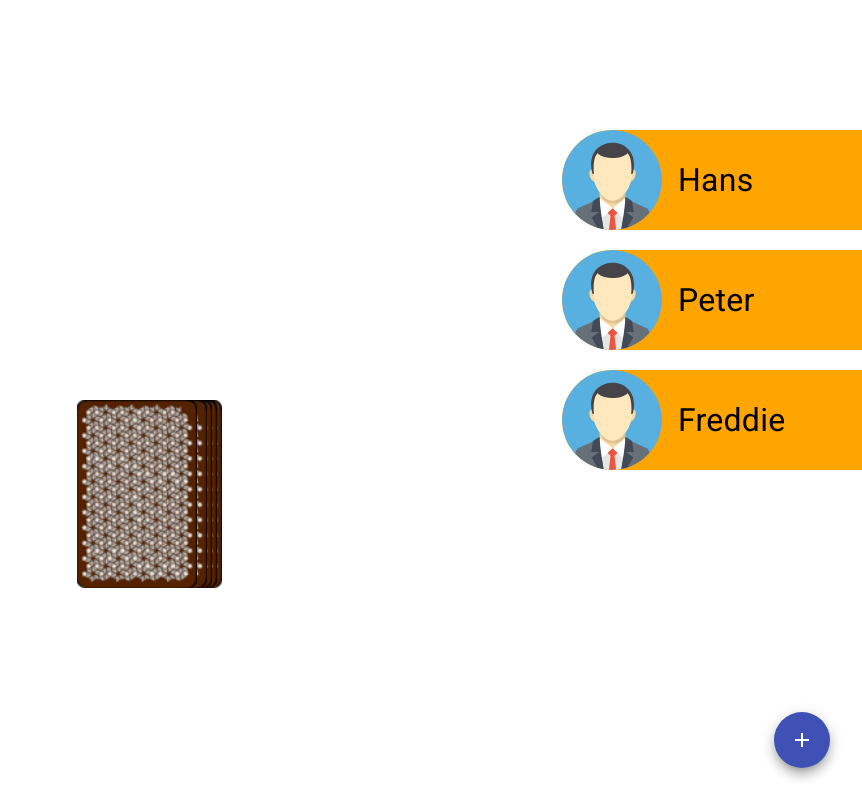
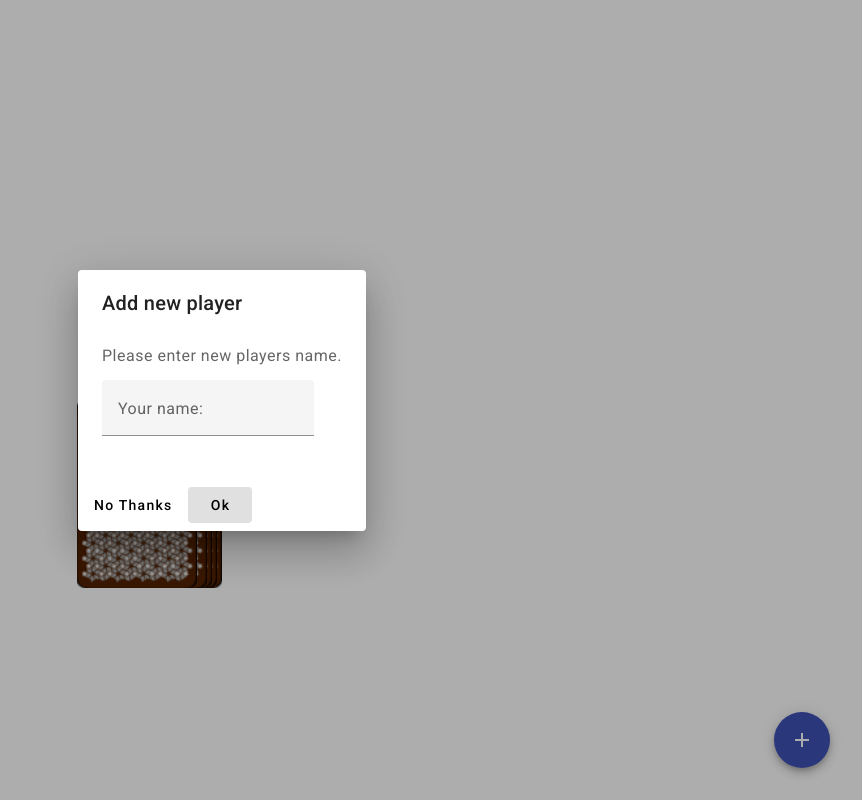
Before and after one commit to HrAnders/ringOfFire, an Angular app in the folder ringoffire/: page /game in a window 1280 px wide. Both pictures are taken after a click on the button "add". Shown: the whole page, without its empty margins (418-1280 px from the left). Built offline with nearby package versions, Linux system fonts and the light colour scheme.

Commit message:
player adding function added

```diff
--- /dev/null
+++ b/ringoffire/src/app/dialog-add-player/dialog-add-player.component.html
@@ -0,0 +1,12 @@
+<h1 mat-dialog-title>Add new player</h1>
+<div mat-dialog-content>
+  <p>Please enter new players name.</p>
+  <mat-form-field>
+    <mat-label>Your name:</mat-label>
+    <input matInput [(ngModel)]="name">
+  </mat-form-field>
+</div>
+<div mat-dialog-actions>
+  <button mat-button (click)="onNoClick()">No Thanks</button>
+  <button mat-button [mat-dialog-close]="name" cdkFocusInitial>Ok</button>
+</div>
--- /dev/null
+++ b/ringoffire/src/app/dialog-add-player/dialog-add-player.component.ts
@@ -0,0 +1,17 @@
+import { Component, OnInit } from '@angular/core';
+
+@Component({
+  selector: 'app-dialog-add-player',
+  templateUrl: './dialog-add-player.component.html',
+  styleUrls: ['./dialog-add-player.component.scss']
+})
+export class DialogAddPlayerComponent implements OnInit {
+  name: string= "";
+  constructor(){ }
+
+  ngOnInit(): void {
+
+  }
+
+  onNoClick(){}
+}
--- a/ringoffire/src/app/game/game.component.html
+++ b/ringoffire/src/app/game/game.component.html
@@ -43,6 +43,6 @@
   </div>
 </div>
 
-<button mat-fab color="primary" class="btn-add">
+<button mat-fab color="primary" (click)="openDialog()" class="btn-add">
   <mat-icon>add</mat-icon>
 </button>
--- a/ringoffire/src/app/game/game.component.ts
+++ b/ringoffire/src/app/game/game.component.ts
@@ -1,5 +1,12 @@
 import { Component, OnInit } from '@angular/core';
 import { Game } from 'src/models/game';
+import {MatDialog, MAT_DIALOG_DATA, MatDialogRef, MatDialogModule} from '@angular/material/dialog';
+import {NgIf} from '@angular/common';
+import {MatButtonModule} from '@angular/material/button';
+import {FormsModule} from '@angular/forms';
+import {MatInputModule} from '@angular/material/input';
+import {MatFormFieldModule} from '@angular/material/form-field';
+import { DialogAddPlayerComponent } from '../dialog-add-player/dialog-add-player.component';
 
 @Component({
   selector: 'app-game',
@@ -16,7 +23,7 @@
     currentPlayer: 0
   };
 
-  constructor(){}
+  constructor(public dialog: MatDialog){}
 
   ngOnInit(): void {
     this.newGame();
@@ -39,5 +46,13 @@
     }, 1000);}
   }
 
+  openDialog(): void {
+    const dialogRef = this.dialog.open(DialogAddPlayerComponent);
+
+    dialogRef.afterClosed().subscribe(name => {
+      console.log('The dialog was closed', name);
+      this.game.players.push(name);
+    });
+  }
 
 }
--- a/ringoffire/src/models/game.ts
+++ b/ringoffire/src/models/game.ts
@@ -1,5 +1,5 @@
 export class Game{
-    public players: string[] = ['Hans', 'Peter','Freddie'];
+    public players: string[] = [];
     public stack: string[] = [];
     public playedCards: string[] = [];
     public currentPlayer: number = 0;
```
Also changed, not shown: ringoffire/src/app/app.module.ts (+10 -2 lines), ringoffire/src/app/dialog-add-player/dialog-add-player.component.scss (added), 1 other file (tests, documents, lock files or other folders).
